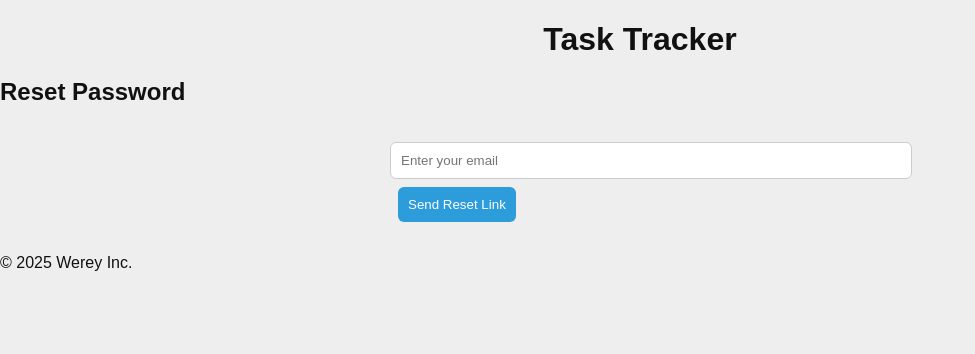
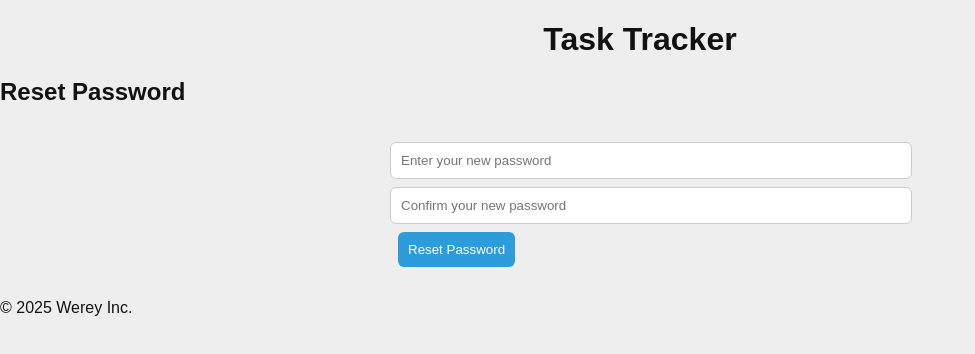
Before and after one commit to King-Code-938/React-Crash, a React (Create React App) app: page /reset-password/1 in a window 1280 px wide. Shown: the top 354 px of the page, without its empty margins (0-975 px from the left). Built offline with nearby package versions, Linux system fonts and the light colour scheme; no server answers.

Commit message:
fix: enhance user feedback and validation in AuthForm and ResetPassword components

```diff
--- a/src/App.js
+++ b/src/App.js
@@ -69,7 +69,7 @@ function App() {
       .catch(err => {
         console.error('Failed to fetch user data:', err);
       });
-  }, [token]);
+  }, []);
 
   usePolling(() => {
     if (!token) {
@@ -137,8 +137,6 @@ function App() {
       return;
     }
     updateUserPreferences(USER_API_URL, token, { darkMode: darkMode, bio: bio });
-    setDarkMode(darkMode);
-    setBio(bio);
   }, [darkMode, bio]);
 
   useEffect(() => {
--- a/src/components/AuthForm.jsx
+++ b/src/components/AuthForm.jsx
@@ -18,9 +18,13 @@ function AuthForm({ setToken, AUTH_API_URL }) {
 
     if (!form.email || !form.password) {
       toast.error('Email and password are required');
+      setIsLoading(false);
+      document.body.style.cursor = 'default';
       return;
     } else if (mode === 'register' && (!form.username || !form.inviteCode)) {
       toast.error('Username and invite code are required for registration');
+      setIsLoading(false);
+      document.body.style.cursor = 'default';
       return;
     }
 
@@ -35,12 +39,16 @@ function AuthForm({ setToken, AUTH_API_URL }) {
             document.body.style.cursor = 'default';
             toast.success(`Login successful! Welcome`);
           } else {
+            setIsLoading(false);
+            document.body.style.cursor = 'default';
             toast.error(data.message || 'Login failed');
           }
         })
         .catch(err => {
           console.error('Login error:', err);
           toast.error('Login failed. Check network.');
+          setIsLoading(false);
+          document.body.style.cursor = 'default';
         });
     } else if (mode === 'register') {
       register(AUTH_API_URL, form.username, form.email, form.inviteCode, form.password)
@@ -54,6 +62,8 @@ function AuthForm({ setToken, AUTH_API_URL }) {
         .catch(err => {
           console.error('Registration error:', err);
           toast.error('Registration failed. Check network.');
+          setIsLoading(false);
+          document.body.style.cursor = 'default';
         });
     }
   };
--- a/src/components/ResetPassword.jsx
+++ b/src/components/ResetPassword.jsx
@@ -2,25 +2,41 @@ import toast from 'react-toastify';
 import 'react-toastify/dist/ReactToastify.css';
 import { resetPassword } from '../services/authApi';
 import { useState } from 'react';
+import { useParams } from 'react-router-dom';
 
 function ResetPassword({ AUTH_API_URL }) {
-  const [email, setEmail] = useState('');
+  const { resetToken } = useParams();
+
+  const [newPassword, setNewPassword] = useState('');
+  const [confirmNewPassword, setConfirmNewPassword] = useState('');
   const [isLoading, setIsLoading] = useState(false);
 
   const handleSubmit = async e => {
     e.preventDefault();
     setIsLoading(true);
 
-    resetPassword(AUTH_API_URL, email)
+    if (newPassword !== confirmNewPassword) {
+      toast.error('Passwords do not match');
+      setIsLoading(false);
+      return;
+    }
+
+    if (newPassword.length < 6) {
+      toast.error('Password must be at least 6 characters long');
+      setIsLoading(false);
+      return;
+    }
+
+    resetPassword(AUTH_API_URL, resetToken, newPassword)
       .then(data => {
-        if (data.message === 'Email not found') {
-          toast.error('Email not found');
+        if (data.message === 'Invalid or expired token') {
+          toast.error('Invalid or expired token');
         } else {
-          toast.success();
+          toast.success('Password reset successful');
         }
       })
-      .catch(() => {
-        toast.error('Failed to send reset email');
+      .catch(err => {
+        toast.error('Failed to reset password: ' + (err.message || ''));
       })
       .finally(() => {
         setIsLoading(false);
@@ -31,9 +47,22 @@ function ResetPassword({ AUTH_API_URL }) {
     <div>
       <h2>Reset Password</h2>
       <form onSubmit={handleSubmit}>
-        <input type='email' value={email} onChange={e => setEmail(e.target.value)} placeholder='Enter your email' required />
+        <input
+          type='password'
+          value={newPassword}
+          onChange={e => setNewPassword(e.target.value)}
+          placeholder='Enter your new password'
+          required
+        />
+        <input
+          type='password'
+          value={confirmNewPassword}
+          onChange={e => setConfirmNewPassword(e.target.value)}
+          placeholder='Confirm your new password'
+          required
+        />
         <button type='submit' disabled={isLoading}>
-          {isLoading ? 'Sending...' : 'Send Reset Link'}
+          {isLoading ? 'Sending...' : 'Reset Password'}
         </button>
       </form>
     </div>
```
